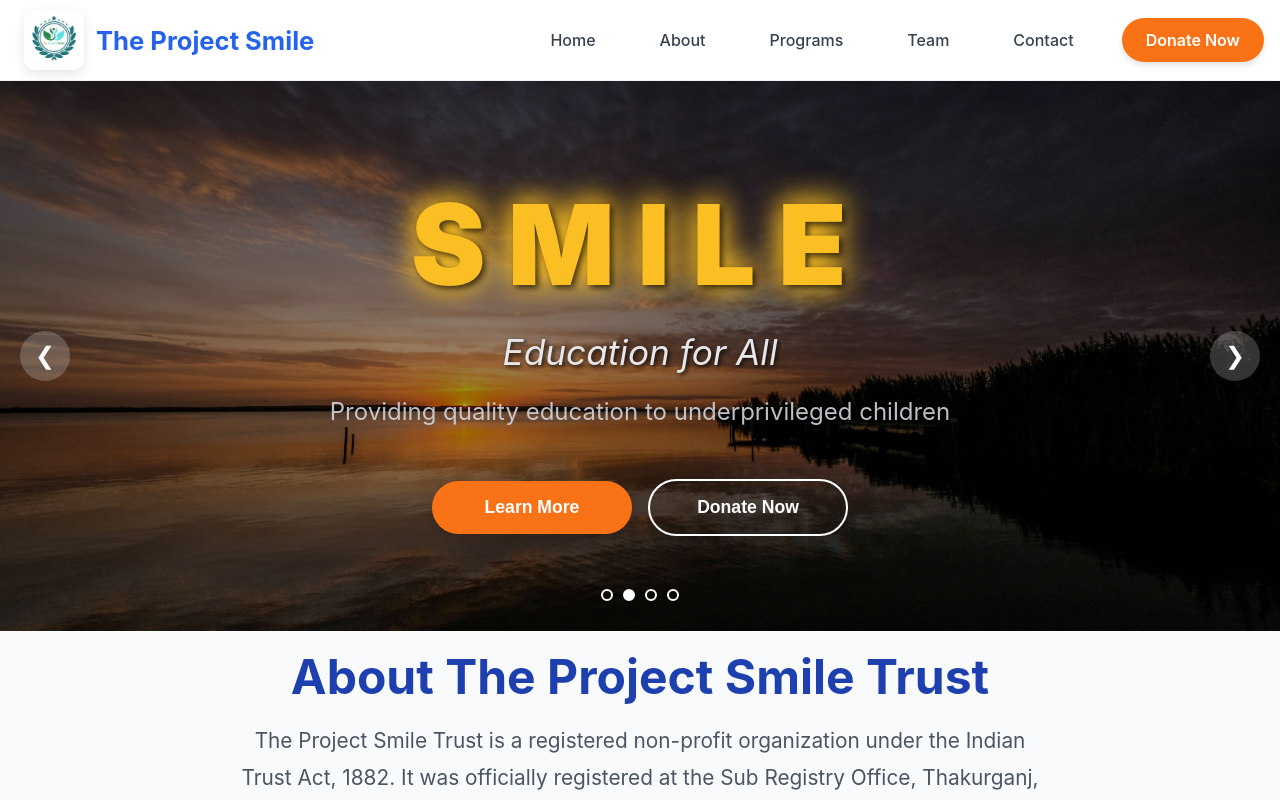
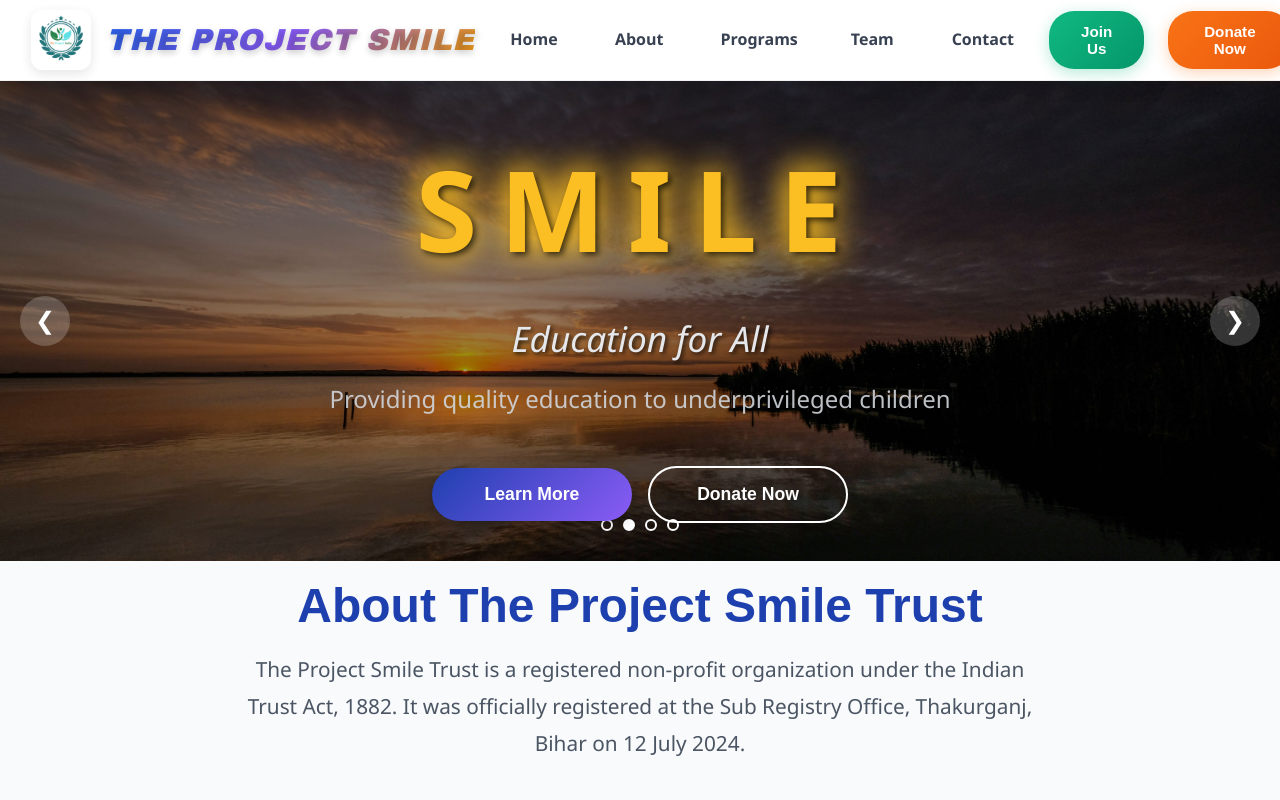
Before and after one commit to muskanperween24/The-smile-project, a React (Vite) app in the folder latest/: page / in a window 1280 px wide. Shown: the top 800 px of the page. Built offline with nearby package versions, Linux system fonts and the light colour scheme.

Commit message:
Complete UI/UX improvements: Enhanced navigation, consistent theme, styled logo, added success story images, removed Get Involved section, and applied uniform design across all pages

```diff
--- a/latest/src/components/Contact.css
+++ b/latest/src/components/Contact.css
@@ -1,7 +1,7 @@
 .contact-page {
   min-height: 80vh;
-  padding: 80px 20px 60px;
-  background-color: #ffffff;
+  padding: 2rem;
+  background-color: #f8fafc;
 }
 
 .contact-container {
@@ -16,9 +16,10 @@
 
 .contact-header h1 {
   font-size: 3rem;
-  color: #2c3e50;
-  margin-bottom: 20px;
-  font-weight: 700;
+  color: #1e40af;
+  margin-bottom: 1rem;
+  font-weight: bold;
+  font-family: 'Poppins', 'Montserrat', sans-serif;
 }
 
 .contact-header p {
--- a/latest/src/components/Footer.jsx
+++ b/latest/src/components/Footer.jsx
@@ -1,4 +1,5 @@
 import React from 'react';
+import { Link } from 'react-router-dom';
 import './Footer.css';
 
 const Footer = () => {
@@ -30,12 +31,12 @@ const Footer = () => {
           <div className="footer-section">
             <h4>Quick Links</h4>
             <ul>
-              <li><a href="#home">Home</a></li>
-              <li><a href="#about">About Us</a></li>
-              <li><a href="#programs">Our Programs</a></li>
+              <li><Link to="/">Home</Link></li>
+              <li><Link to="/about">About Us</Link></li>
+              <li><Link to="/programs">Our Programs</Link></li>
+              <li><Link to="/team">Our Team</Link></li>
+              <li><Link to="/contact">Contact Us</Link></li>
               <li><a href="#donate">Donate</a></li>
-              <li><a href="#volunteer">Volunteer</a></li>
-              <li><a href="#contact">Contact Us</a></li>
             </ul>
           </div>
 
@@ -43,11 +44,11 @@ const Footer = () => {
           <div className="footer-section">
             <h4>Our Programs</h4>
             <ul>
-              <li><a href="#">Community Outreach</a></li>
-              <li><a href="#">Education Support</a></li>
-              <li><a href="#">Food Distribution</a></li>
-              <li><a href="#">Health Camps</a></li>
-              <li><a href="#">Skill Development</a></li>
+              <li><Link to="/programs">View All Programs</Link></li>
+              <li><Link to="/about">Our Mission</Link></li>
+              <li><Link to="/team">Meet Our Team</Link></li>
+              <li><Link to="/contact">Get In Touch</Link></li>
+              <li><Link to="/">Learn More</Link></li>
             </ul>
           </div>
 
--- a/latest/src/components/Home.jsx
+++ b/latest/src/components/Home.jsx
@@ -157,10 +157,10 @@ const Home = () => {
             </div>
             <div className="testimonial-card">
               <div className="testimonial-image">
-                <img src="/images/success-story-2.jpg" alt="Ravi's Success Story" />
+                <img src="/images/WhatsApp Image 2025-09-26 at 11.01.19 AM.jpeg" alt="Success Story" />
               </div>
               <div className="testimonial-content">
-                <h3>Ravi's Transformation</h3>
+                <h3>Skills Development Success</h3>
                 <p>"The skill development program changed my life. I learned tailoring and now I have my own shop. My family is financially stable and my children go to school."</p>
                 <div className="testimonial-author">
                   <strong>- Ravi Kumar, Entrepreneur</strong>
@@ -220,33 +220,7 @@ const Home = () => {
         </div>
       </div>
 
-      {/* Get Involved Section */}
-      <div id="get-involved" className="get-involved-section">
-        <div className="container">
-          <h2>Get Involved</h2>
-          <p>Join us in making a difference. There are many ways you can contribute to our mission.</p>
-          <div className="involvement-grid">
-            <div className="involvement-card">
-              <div className="involvement-icon">🙋‍♀️</div>
-              <h3>Volunteer</h3>
-              <p>Join our team of dedicated volunteers and directly impact lives in your community.</p>
-              <button className="btn-primary">Become a Volunteer</button>
-            </div>
-            <div className="involvement-card">
-              <div className="involvement-icon">❤️</div>
-              <h3>Donate</h3>
-              <p>Your generous donations help us continue our work and reach more people in need.</p>
-              <button className="btn-secondary">Make a Donation</button>
-            </div>
-            <div className="involvement-card">
-              <div className="involvement-icon">🤝</div>
-              <h3>Partner</h3>
-              <p>Partner with us to create sustainable change and expand our reach in communities.</p>
-              <button className="btn-primary">Partner With Us</button>
-            </div>
-          </div>
-        </div>
-      </div>
+
 
       {/* Latest News */}
       <div className="news-section">
--- a/latest/src/components/Navbar.css
+++ b/latest/src/components/Navbar.css
@@ -32,16 +32,35 @@
 .logo-link {
   display: flex;
   align-items: center;
-  gap: 12px;
+  gap: 15px;
   text-decoration: none;
   color: inherit;
-  transition: all 0.3s ease;
-  padding: 8px;
-  border-radius: 12px;
+  transition: all 0.4s ease;
+  padding: 10px 15px;
+  border-radius: 15px;
+  position: relative;
+  overflow: hidden;
+}
+
+.logo-link::before {
+  content: '';
+  position: absolute;
+  top: 0;
+  left: -100%;
+  width: 100%;
+  height: 100%;
+  background: linear-gradient(90deg, rgba(59, 130, 246, 0.1), rgba(139, 92, 246, 0.1));
+  transition: all 0.4s ease;
+  z-index: -1;
+}
+
+.logo-link:hover::before {
+  left: 0;
 }
 
 .logo-link:hover {
-  background: rgba(59, 130, 246, 0.05);
+  transform: translateY(-1px);
+  box-shadow: 0 4px 15px rgba(59, 130, 246, 0.2);
 }
 
 .logo-img {
@@ -60,48 +79,140 @@
 }
 
 .logo-text {
-  font-size: 1.6rem;
-  font-weight: 700;
-  color: #2563eb;
+  font-size: 1.9rem;
+  font-weight: 900;
+  background: linear-gradient(135deg, #2563eb, #8b5cf6, #f59e0b);
+  background-clip: text;
+  -webkit-background-clip: text;
+  -webkit-text-fill-color: transparent;
   margin: 0;
+  font-family: 'Poppins', 'Montserrat', 'Arial Black', sans-serif;
+  letter-spacing: 1px;
+  text-transform: uppercase;
+  transition: all 0.3s ease;
+  text-shadow: 0 3px 6px rgba(0, 0, 0, 0.2);
+  font-style: italic;
+}
+
+.logo-link:hover .logo-text {
+  transform: scale(1.05);
+  filter: brightness(1.2);
 }
 
 .desktop-menu {
   display: flex;
   align-items: center;
-  gap: 2rem;
+  gap: 1.5rem;
   margin-right: 0;
 }
 
-.desktop-menu a,
-.desktop-menu a:visited {
-  text-decoration: none;
-  color: #374151;
-  font-weight: 500;
-  padding: 0.5rem 1rem;
-  border-radius: 6px;
-  transition: all 0.3s ease;
+/* Navigation Links */
+.nav-link {
+  text-decoration: none !important;
+  color: #374151 !important;
+  font-weight: 600;
+  padding: 0.75rem 1.25rem;
+  border-radius: 25px;
+  transition: all 0.4s ease;
+  position: relative;
+  overflow: hidden;
 }
 
-.desktop-menu a:hover,
-.desktop-menu a:focus {
-  background-color: #3b82f6;
-  color: white;
+.nav-link::before {
+  content: '';
+  position: absolute;
+  top: 0;
+  left: -100%;
+  width: 100%;
+  height: 100%;
+  background: linear-gradient(90deg, #3b82f6, #8b5cf6);
+  transition: all 0.4s ease;
+  z-index: -1;
 }
 
+.nav-link:hover::before {
+  left: 0;
+}
+
+.nav-link:hover {
+  color: white !important;
+  transform: translateY(-2px);
+  box-shadow: 0 8px 20px rgba(59, 130, 246, 0.3);
+}
+
+/* Join Us Button */
+.join-us-btn {
+  background: linear-gradient(135deg, #10b981, #059669);
+  color: white;
+  border: none;
+  padding: 0.75rem 1.5rem;
+  border-radius: 25px;
+  font-weight: 600;
+  font-size: 0.95rem;
+  cursor: pointer;
+  transition: all 0.4s ease;
+  box-shadow: 0 4px 15px rgba(16, 185, 129, 0.3);
+  position: relative;
+  overflow: hidden;
+}
+
+.join-us-btn::before {
+  content: '';
+  position: absolute;
+  top: 0;
+  left: -100%;
+  width: 100%;
+  height: 100%;
+  background: linear-gradient(135deg, #059669, #047857);
+  transition: all 0.4s ease;
+  z-index: -1;
+}
+
+.join-us-btn:hover::before {
+  left: 0;
+}
+
+.join-us-btn:hover {
+  transform: translateY(-3px) scale(1.05);
+  box-shadow: 0 8px 25px rgba(16, 185, 129, 0.4);
+}
+
+/* Donate Button */
 .donate-btn {
-  background-color: #f97316 !important;
-  color: white !important;
-  padding: 0.75rem 1.5rem !important;
-  border-radius: 25px !important;
-  font-weight: 600 !important;
-  box-shadow: 0 4px 6px rgba(0, 0, 0, 0.1);
+  background: linear-gradient(135deg, #f97316, #ea580c);
+  color: white;
+  border: none;
+  padding: 0.75rem 1.5rem;
+  border-radius: 25px;
+  font-weight: 600;
+  font-size: 0.95rem;
+  cursor: pointer;
+  transition: all 0.4s ease;
+  box-shadow: 0 4px 15px rgba(249, 115, 22, 0.3);
+  position: relative;
+  overflow: hidden;
+  text-decoration: none;
+}
+
+.donate-btn::before {
+  content: '';
+  position: absolute;
+  top: 0;
+  left: -100%;
+  width: 100%;
+  height: 100%;
+  background: linear-gradient(135deg, #ea580c, #dc2626);
+  transition: all 0.4s ease;
+  z-index: -1;
+}
+
+.donate-btn:hover::before {
+  left: 0;
 }
 
 .donate-btn:hover {
-  background-color: #ea580c !important;
-  transform: translateY(-2px);
-  box-shadow: 0 6px 12px rgba(0, 0, 0, 0.15);
+  transform: translateY(-3px) scale(1.05);
+  box-shadow: 0 8px 25px rgba(249, 115, 22, 0.4);
 }
 
 .mobile-menu-btn {
@@ -141,6 +252,21 @@
 .mobile-menu a:focus {
   background-color: #3b82f6;
   color: white;
+}
+
+/* Mobile Buttons */
+.join-us-btn.mobile,
+.donate-btn.mobile {
+  width: 100%;
+  margin: 0.5rem 0;
+  padding: 0.75rem;
+  text-align: center;
+  border-radius: 8px;
+}
+
+.join-us-btn.mobile:hover,
+.donate-btn.mobile:hover {
+  transform: translateY(-1px) scale(1.02);
 }
 
 /* Mobile Responsive */
--- a/latest/src/components/Navbar.jsx
+++ b/latest/src/components/Navbar.jsx
@@ -25,12 +25,13 @@ const Navbar = () => {
           </div>
 
           <div className="nav-menu desktop-menu">
-            <Link to="/">Home</Link>
-            <Link to="/about">About</Link>
-            <Link to="/programs">Programs</Link>
-            <Link to="/team">Team</Link>
-            <Link to="/contact">Contact</Link>
-            <a href="#donate" className="donate-btn">Donate Now</a>
+            <Link to="/" className="nav-link">Home</Link>
+            <Link to="/about" className="nav-link">About</Link>
+            <Link to="/programs" className="nav-link">Programs</Link>
+            <Link to="/team" className="nav-link">Team</Link>
+            <Link to="/contact" className="nav-link">Contact</Link>
+            <button className="join-us-btn">Join Us</button>
+            <button className="donate-btn">Donate Now</button>
           </div>
 
           <div className="mobile-menu-btn">
@@ -47,7 +48,8 @@ const Navbar = () => {
             <Link to="/programs" onClick={() => setIsMenuOpen(false)}>Programs</Link>
             <Link to="/team" onClick={() => setIsMenuOpen(false)}>Team</Link>
             <Link to="/contact" onClick={() => setIsMenuOpen(false)}>Contact</Link>
-            <a href="#donate" className="donate-btn" onClick={() => setIsMenuOpen(false)}>Donate Now</a>
+            <button className="join-us-btn mobile" onClick={() => setIsMenuOpen(false)}>Join Us</button>
+            <button className="donate-btn mobile" onClick={() => setIsMenuOpen(false)}>Donate Now</button>
           </div>
         )}
       </div>
--- a/latest/src/components/Program.css
+++ b/latest/src/components/Program.css
@@ -18,6 +18,7 @@
   font-weight: bold;
   color: #1e40af;
   margin-bottom: 2rem;
+  font-family: 'Poppins', 'Montserrat', sans-serif;
 }
 
 .programs-content {
--- a/latest/src/components/Team.css
+++ b/latest/src/components/Team.css
@@ -1,14 +1,14 @@
 /* Team Page Styles */
 .team-page {
   min-height: 100vh;
-  background-color: #ffffff;
-  padding: 80px 0 60px 0;
+  background-color: #f8fafc;
+  padding: 2rem 0;
 }
 
 /* Team Sections */
 .team-section {
-  padding: 60px 40px;
-  max-width: 1400px;
+  padding: 2rem;
+  max-width: 1200px;
   margin: 0 auto;
 }
 
@@ -18,14 +18,14 @@
 }
 
 .section-header h2 {
-  font-size: 2.2rem;
-  color: #3b82f6;
-  font-weight: 500;
-  margin: 0;
+  font-size: 3rem;
+  color: #1e40af;
+  font-weight: bold;
+  margin: 0 0 1rem 0;
   position: relative;
   display: inline-block;
-  font-family: 'Segoe UI', Tahoma, Geneva, Verdana, sans-serif;
-  letter-spacing: -0.3px;
+  font-family: 'Poppins', 'Montserrat', sans-serif;
+  letter-spacing: -0.5px;
 }
 
 .section-header h2::after {
--- a/latest/src/components/about.css
+++ b/latest/src/components/about.css
@@ -1,7 +1,8 @@
 .hero-section {
   position: relative;
-  height: 550px;
+  height: 60vh;
   overflow: hidden;
+  background: linear-gradient(135deg, #667eea 0%, #764ba2 100%);
 }
 
 .image-grid {
@@ -48,15 +49,15 @@
 
 /* About Section */
 .about-section {
-  background: linear-gradient(rgba(222, 220, 241, 0.9), rgba(222, 220, 241, 0.9)), url('/student3.jpg');
+  background: linear-gradient(135deg, rgba(248, 250, 252, 0.95), rgba(241, 245, 249, 0.95)), url('/student3.jpg');
   background-size: cover;
   background-position: center;
   background-attachment: fixed;
-  padding: 50px 10px;
-  max-width: 900px;
-  margin: -120px auto 60px;
-  border-radius: 12px;
-  box-shadow: 0 8px 25px rgba(0, 0, 0, 0.2);
+  padding: 2rem;
+  max-width: 1000px;
+  margin: -80px auto 60px;
+  border-radius: 15px;
+  box-shadow: 0 15px 35px rgba(0, 0, 0, 0.1);
   position: relative;
   z-index: 7;
 }
--- a/latest/src/index.css
+++ b/latest/src/index.css
@@ -1,3 +1,19 @@
+/* Global Theme Variables */
+:root {
+  --primary-blue: #1e40af;
+  --secondary-purple: #8b5cf6;
+  --accent-orange: #f97316;
+  --success-green: #10b981;
+  --bg-light: #f8fafc;
+  --bg-white: #ffffff;
+  --text-dark: #1f2937;
+  --text-gray: #6b7280;
+  --shadow-light: 0 8px 25px rgba(0, 0, 0, 0.1);
+  --shadow-medium: 0 15px 35px rgba(0, 0, 0, 0.15);
+  --gradient-primary: linear-gradient(135deg, #667eea 0%, #764ba2 100%);
+  --gradient-secondary: linear-gradient(135deg, #1e40af, #8b5cf6);
+}
+
 * {
   margin: 0;
   padding: 0;
@@ -5,9 +21,36 @@
 }
 
 body {
-  font-family: -apple-system, BlinkMacSystemFont, 'Segoe UI', 'Roboto', 'Oxygen',
-    'Ubuntu', 'Cantarell', 'Fira Sans', 'Droid Sans', 'Helvetica Neue',
-    sans-serif;
+  font-family: 'Poppins', 'Montserrat', 'Segoe UI', 'Roboto', sans-serif;
   -webkit-font-smoothing: antialiased;
   -moz-osx-font-smoothing: grayscale;
+  background-color: var(--bg-light);
+  color: var(--text-dark);
+  line-height: 1.6;
 }
+
+/* Global Heading Styles */
+h1, h2, h3, h4, h5, h6 {
+  font-family: 'Poppins', 'Montserrat', sans-serif;
+  font-weight: bold;
+  color: var(--primary-blue);
+  line-height: 1.2;
+}
+
+/* Global Button Styles */
+.btn-primary {
+  background: var(--gradient-secondary);
+  color: white;
+  border: none;
+  padding: 0.75rem 2rem;
+  border-radius: 25px;
+  font-weight: 600;
+  cursor: pointer;
+  transition: all 0.3s ease;
+  box-shadow: var(--shadow-light);
+}
+
+.btn-primary:hover {
+  transform: translateY(-2px);
+  box-shadow: var(--shadow-medium);
+}
```
Also changed, not shown: latest/public/images/WhatsApp Image 2025-09-26 at 11.01.19 AM.jpeg (added).
